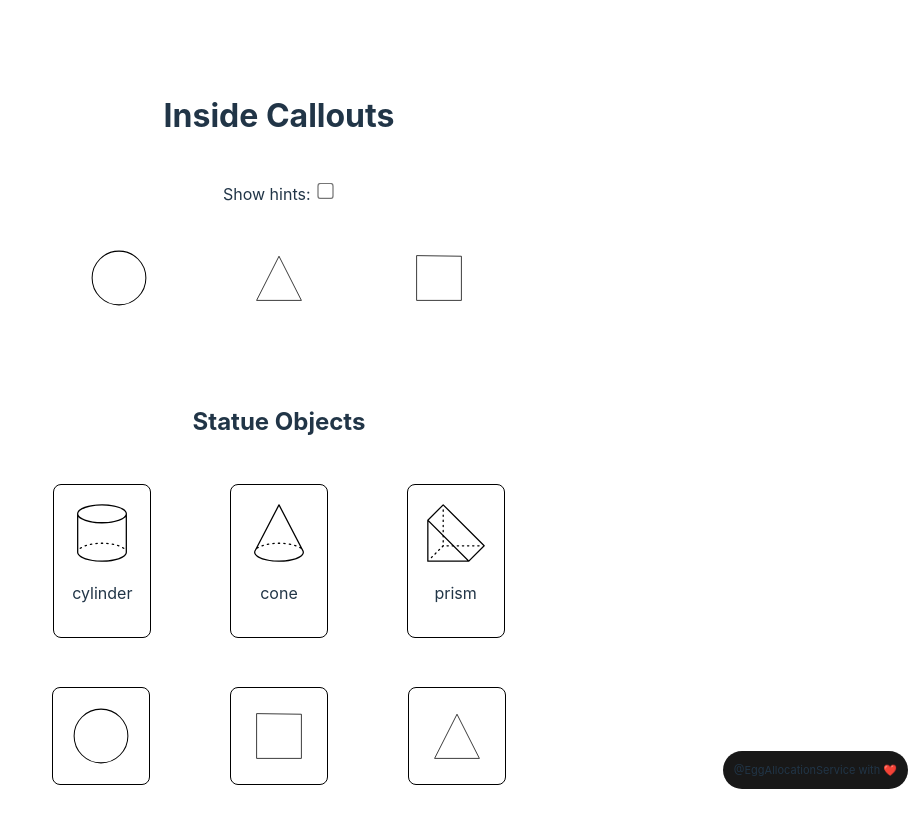
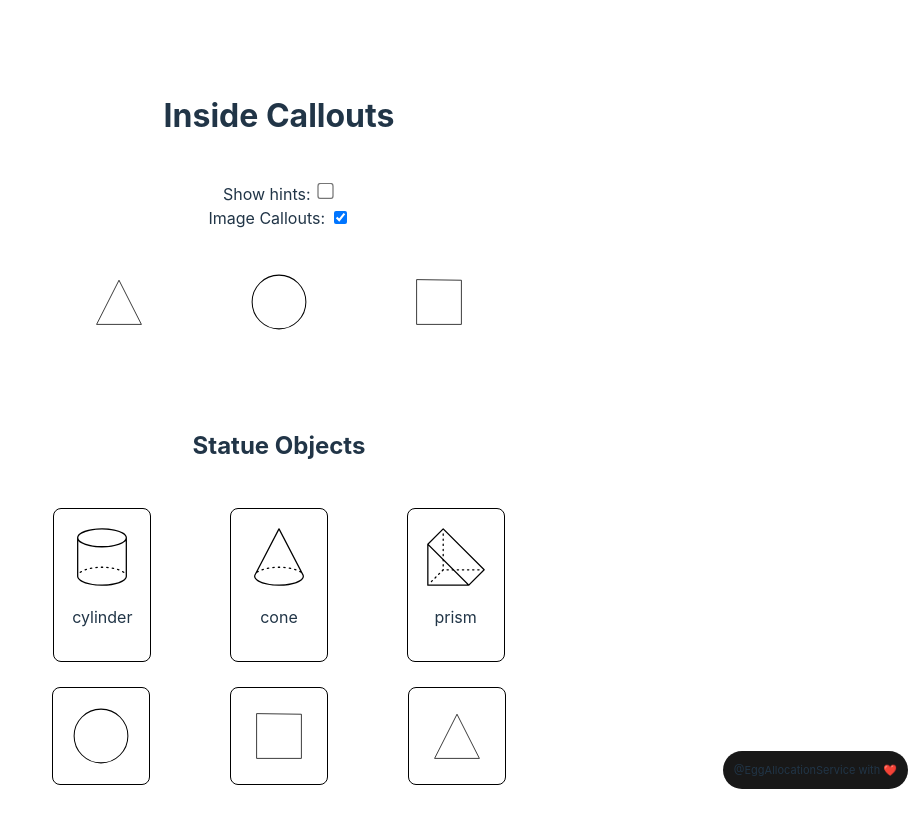
Before and after one commit to EggAllocationService/verity-sim, a Svelte app: page / in a window 1280 px wide. Shown: the top 828 px of the page, without its empty margins (361-1280 px from the left). Built offline with nearby package versions, Linux system fonts and the light colour scheme.

Commit message:
Add image callout option

```diff
--- a/src/App.svelte
+++ b/src/App.svelte
@@ -46,6 +46,7 @@
   let is_complete: boolean = false;
   let start_time: number = Date.now();
   let show_hints = false;
+  let use_image_callouts = true;
 
   function randomize() {
     var i = Math.floor(Math.random() * puzzles.length);
@@ -132,14 +133,20 @@
 <main>
   <div class="callouts">
     <h2>Inside Callouts</h2>
-    <span>
-      <label for="hints">Show hints: </label>
-      <input type="checkbox" bind:checked={show_hints} id="hints" />
-    </span>
-    <div class="callouts-symbols">
-      <Shape2D border={false} draggable={false} shape={calls.left} />
-      <Shape2D border={false} draggable={false} shape={calls.mid} />
-      <Shape2D border={false} draggable={false} shape={calls.right} />
+    <div style="display: flex; flex-direction: column">
+      <span>
+        <label for="hints">Show hints: </label>
+        <input type="checkbox" bind:checked={show_hints} id="hints" />
+      </span>
+      <span>
+        <label for="img_calls">Image Callouts: </label>
+        <input type="checkbox" bind:checked={use_image_callouts} id="img_calls" />
+      </span>
+    </div>
+    <div class="callouts-symbols" class:compact={!use_image_callouts}>
+      <Shape2D border={false} draggable={false} image={use_image_callouts} padding={use_image_callouts} shape={calls.mid} />
+      <Shape2D border={false} draggable={false} image={use_image_callouts} padding={use_image_callouts} shape={calls.left} />
+      <Shape2D border={false} draggable={false} image={use_image_callouts} padding={use_image_callouts} shape={calls.right} />
     </div>
   </div>
   <div class="state">
@@ -202,6 +209,10 @@
 {/if}
 
 <style>
+  .compact {
+    justify-content: center !important;
+    gap: 0px !important;
+  }
   #credit {
     position: fixed;
     bottom: 1em;
```
